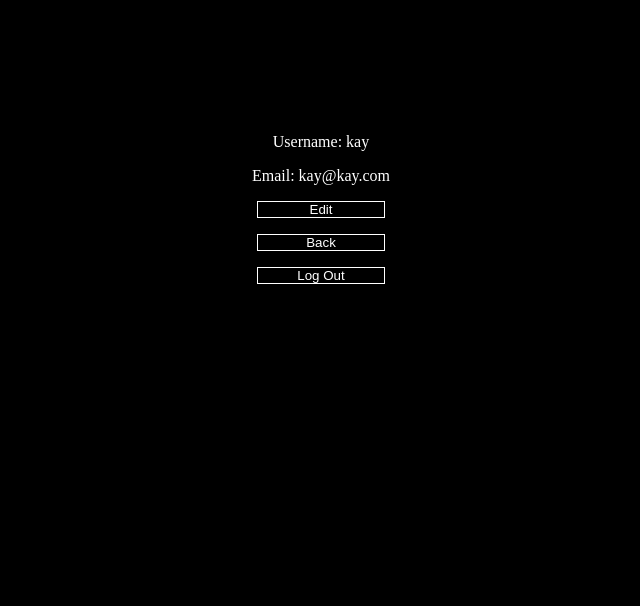
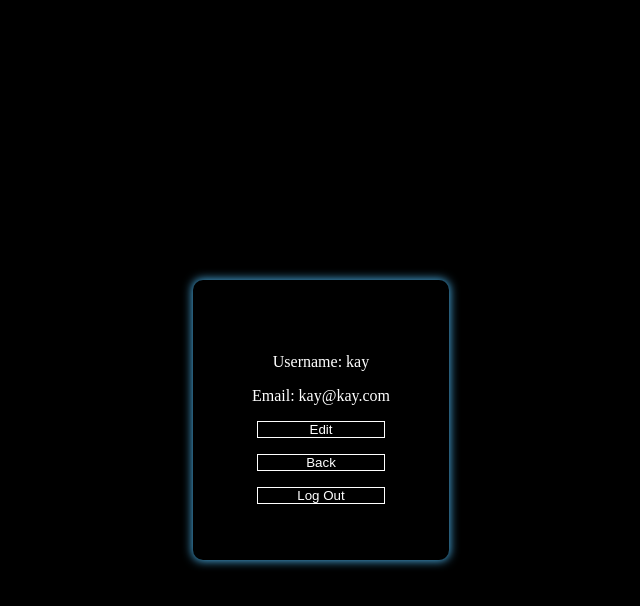
Before and after one commit to JaeBrian/divvy, a React app: page /profile in a window 1280 px wide. Shown: the top 606 px of the page, without its empty margins (319-959 px from the left). Built offline with nearby package versions, Linux system fonts and the light colour scheme.

Commit message:
profiles renders added functinos to redux for rendering profile

```diff
--- a/src/client/components/Member.jsx
+++ b/src/client/components/Member.jsx
@@ -5,6 +5,9 @@ import { toggleHasPaid } from '../state/userSlice';
 const Member = () => {
   //still need to fetch the data frmo the databse to check if member has paid is true or false later
   //functionality sort of written still need to access frmo inital state off of fetch
+
+
+
   const dispatch = useDispatch();
   const paid = useSelector((state) => state.userSlice.hasPaid);
 
--- a/src/client/components/Profile.jsx
+++ b/src/client/components/Profile.jsx
@@ -1,5 +1,6 @@
 import React, { useState } from 'react';
 import { useSelector, useDispatch } from 'react-redux';
+import { setIsModalOpen } from '../state/userSlice';
 import Button from '../common/Button';
 import '../styles/Profile.scss';
 
@@ -11,10 +12,14 @@ const user = {
 
 // Profile "Modal" showing username, email, save, and logout
 const Profile = () => {
-  const [isModalOpen, setIsModalOpen] = useState(true);
   const [isEditing, setIsEditing] = useState(false);
   const [editedUsername, setEditedUsername] = useState('');
   const [editedEmail, setEditedEmail] = useState('');
+  const dispatch = useDispatch();
+
+  const handleProfileBackButton = () => {
+    dispatch(setIsModalOpen());
+  };
 
   // need to update with redux states
   // const dispatch = useDispatch();
@@ -55,7 +60,7 @@ const Profile = () => {
   };
 
   const handleBackButton = () => {
-    isEditing ? setIsEditing(false) : setIsModalOpen(false);
+    isEditing ? setIsEditing(false) : handleProfileBackButton();
   };
 
   // 'logout' button handler
@@ -74,8 +79,8 @@ const Profile = () => {
   };
 
   return (
-    isModalOpen && (
-      // need to update with redux states
+    // need to update with redux states
+    <div className="profile-wrapper">
       <div className="profile-container">
         {/* may need to add default/fallback picture to the src */}
         {/* <img
@@ -124,7 +129,7 @@ const Profile = () => {
           className="profile-logout-button"
         />
       </div>
-    )
+    </div>
   );
 };
 
--- a/src/client/components/SubDash.jsx
+++ b/src/client/components/SubDash.jsx
@@ -2,8 +2,21 @@ import React from 'react';
 import SubCard from './SubCard';
 import '../styles/SubDash.scss';
 import { useNavigate } from 'react-router-dom';
+import Profile from './Profile';
+import { useState } from 'react';
+import { useDispatch, useSelector } from 'react-redux';
+import { setIsModalOpen } from '../state/userSlice';
 
 const SubDash = () => {
+  // const [openProfile, setOpenProfile] = useState(false);
+  const dispatch = useDispatch();
+
+  const modal = useSelector((state) => state.userSlice.modalOpen);
+
+  const profileClick = () => {
+    dispatch(setIsModalOpen());
+  };
+
   const navigate = useNavigate();
   const handleNavigate = (path) => {
     navigate(path);
@@ -20,6 +33,10 @@ const SubDash = () => {
         <SubCard onNavigate={() => handleNavigate('/subcardinfo')} />
         <SubCard onNavigate={() => handleNavigate('/subcardinfo')} />
       </div>
+      <button id="profile" onClick={profileClick}>
+        Profile
+      </button>
+      {modal && <Profile className="popup" />}
     </>
   );
 };
--- a/src/client/state/userSlice.js
+++ b/src/client/state/userSlice.js
@@ -7,6 +7,7 @@ const initialState = {
     email: null,
   },
   hasPaid: false,
+  modalOpen: false,
 };
 
 export const userSlice = createSlice({
@@ -16,10 +17,13 @@ export const userSlice = createSlice({
     toggleHasPaid: (state) => {
       state.hasPaid = !state.hasPaid;
     },
+    setIsModalOpen: (state) => {
+      state.modalOpen = !state.modalOpen;
+    },
   },
 });
 
-export const { toggleHasPaid } = userSlice.actions;
+export const { toggleHasPaid, setIsModalOpen } = userSlice.actions;
 export default userSlice.reducer;
 
 //export const deconstructed functions here userSlice.actions
--- a/src/client/styles/Profile.scss
+++ b/src/client/styles/Profile.scss
@@ -1,12 +1,19 @@
+.profile-wrapper {
+  position: absolute;
+  bottom: 30vh;
+  left: 40vw;
+
   .profile-container {
     display: flex;
     flex-direction: column;
     justify-content: center;
     align-items: center;
     margin: auto;
-  height: 50vh;
-  width: 50vw;
+    height: 35vh;
+    width: 20vw;
     text-align: center;
+    border-radius: 10px;
+    box-shadow: 0 0 10px 1px #48abe0;
 
     .profile-input-container {
       display: flex;
@@ -45,3 +52,4 @@
       transform: scale(1.1);
     }
   }
+}
--- a/src/client/styles/SubDash.scss
+++ b/src/client/styles/SubDash.scss
@@ -75,3 +75,14 @@
 #paid:hover {
   transform: scale(1.1, 1.1);
 }
+
+#profile {
+  margin-left: auto;
+}
+
+.popup {
+  position: absolute;
+  top: 50px;
+  height: 100px;
+  width: 100px;
+}
```
Also changed, not shown: src/client/components/SubCard.jsx (+17 -0 lines). Lines whose indentation alone changed are shown as unchanged.
